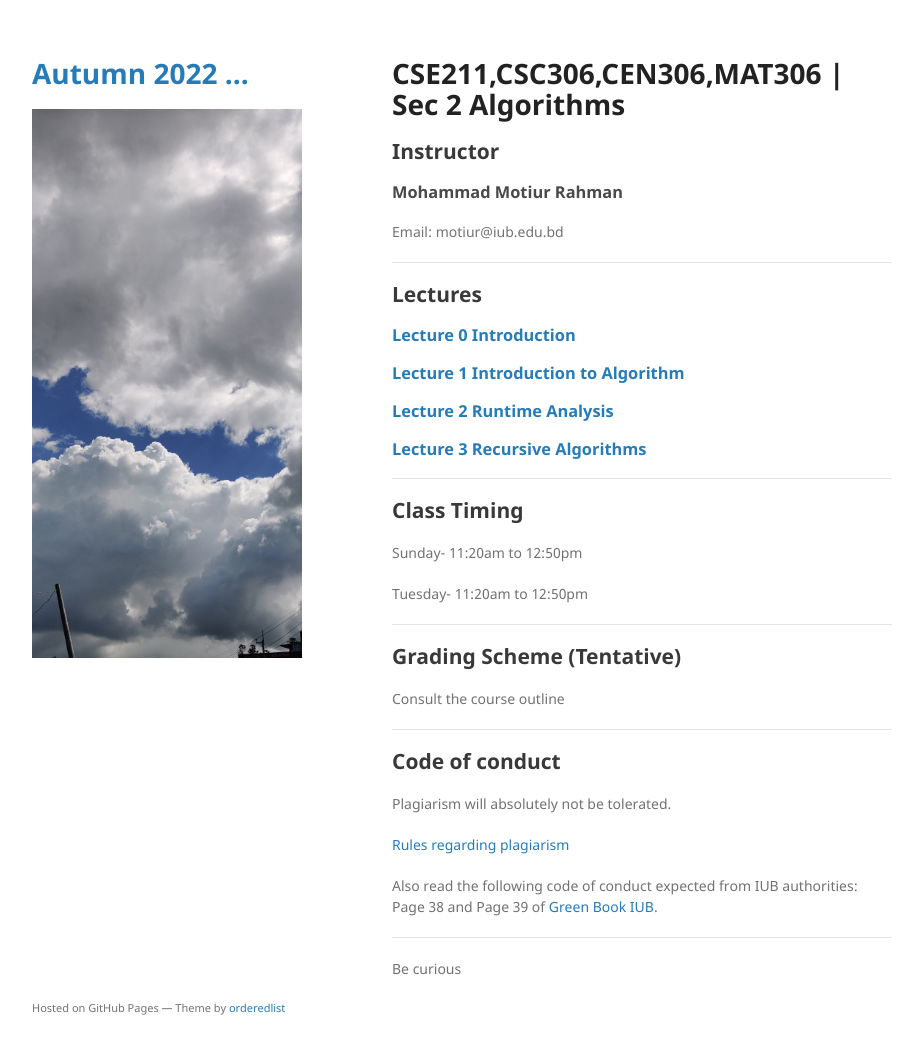
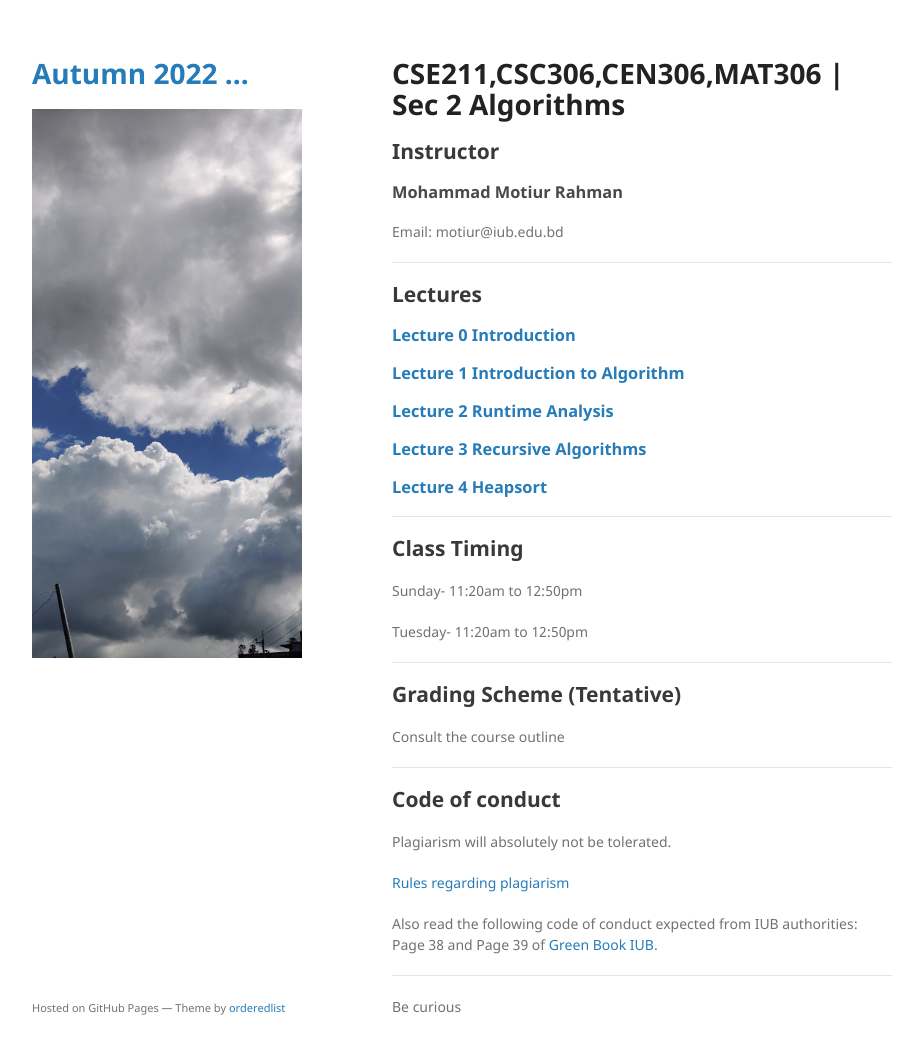
Before and after one commit to mohammadmotiurrahman/mohammadmotiurrahman.github.io, a Jekyll site: the page built from cse211_2/index.md, in a window 1280 px wide and 1087 px high. Shown: the top 1054 px of the window, without its empty margins (178-1101 px from the left). Built offline with Jekyll 4.4.1, drawn with Linux system fonts in a browser that asks for light colours; our own code applies the rules of GitHub Pages for plain Markdown files.

Commit message:
Update index.md

```diff
--- a/cse211_2/index.md
+++ b/cse211_2/index.md
@@ -11,6 +11,7 @@
 ### [Lecture 1 Introduction to Algorithm](https://docs.google.com/presentation/d/1Favd9zoMswD1XJpuLT-Pd04KZjOFL6s7WpO-sQoO40w/edit?usp=sharing)
 ### [Lecture 2 Runtime Analysis](https://docs.google.com/presentation/d/1MBy5wbiG0PirY5j9-MGkyJJX0-JBImcG0vcD1aIP0yg/edit?usp=sharing)
 ### [Lecture 3 Recursive Algorithms](https://docs.google.com/presentation/d/1zm3eAgLB71fyjV6gS9YioZyv6aeYZLQioMtJ3iklQ5Y/edit?usp=sharing)
+### [Lecture 4 Heapsort](https://docs.google.com/presentation/d/1g12GTFSvO1vVQUZMKirOoxqjbFo-u7H7ENgfp8vnM0Y/edit?usp=sharing)
 
 * * *
 ## Class Timing
```
